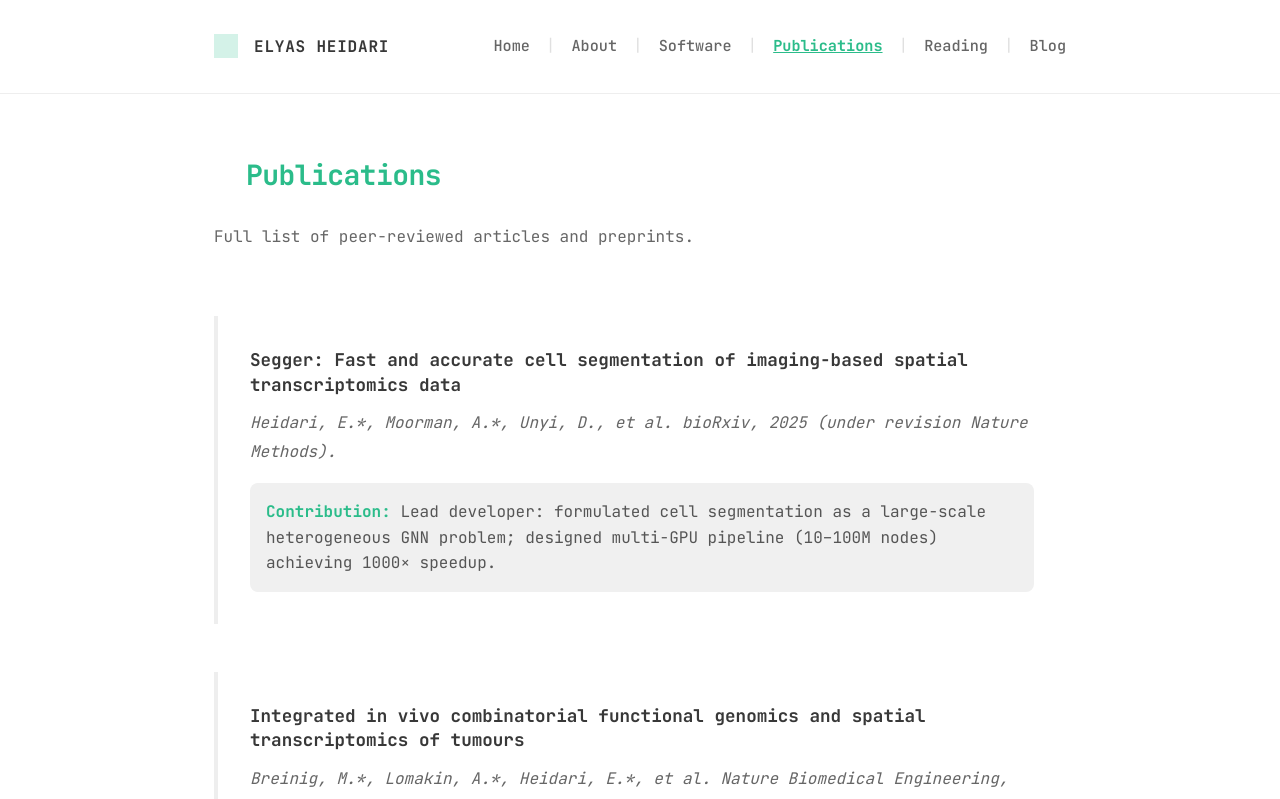
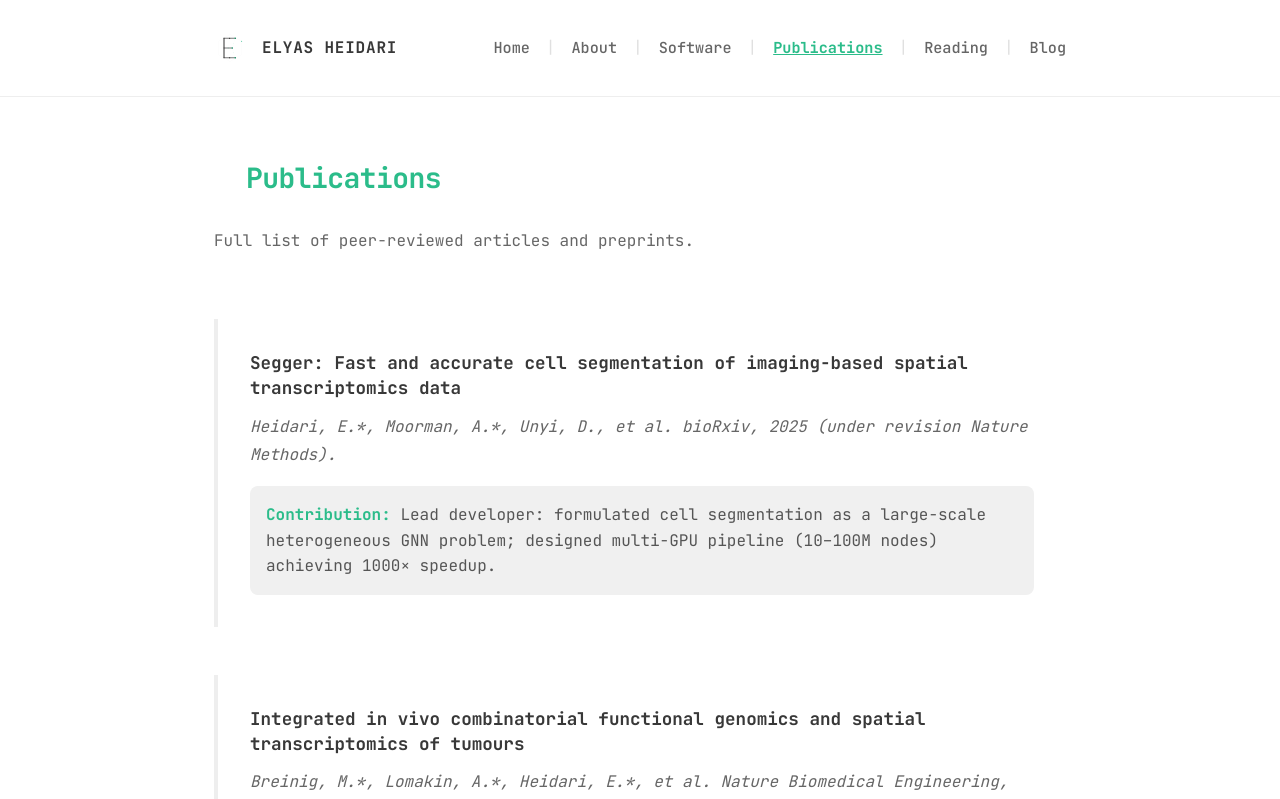
Before and after one commit to EliHei2/elihei2.github.io, a Next.js app: page /publications in a window 1280 px wide. Shown: the top 799 px of the page. Built offline with nearby package versions, Linux system fonts and the light colour scheme; some icons are missing.

Commit message:
Design: New world-class SVG logo and header integration

```diff
--- a/src/components/Header.tsx
+++ b/src/components/Header.tsx
@@ -25,8 +25,14 @@ export default function Header() {
                 <Box sx={{ display: 'flex', flexDirection: { xs: 'column', sm: 'row' }, alignItems: 'center', justifyContent: 'space-between', gap: 2 }}>
                     {/* Logo / Name */}
                     <Box sx={{ display: 'flex', alignItems: 'center', gap: 2 }}>
-                        {/* Pixel Flower Placeholder - modeled after inspiration */}
-                        <Box sx={{ width: 24, height: 24, bgcolor: '#2BBC8A', opacity: 0.2 }} />
+                        <Link href="/" style={{ display: 'flex', alignItems: 'center' }}>
+                            <Box
+                                component="img"
+                                src="/icon.svg"
+                                sx={{ width: 32, height: 32, transition: '0.3s', '&:hover': { transform: 'scale(1.1)' } }}
+                                alt="Logo"
+                            />
+                        </Link>
                         <Typography variant="h6" component={Link} href="/" sx={{ color: '#383838', textDecoration: 'none', fontWeight: 700 }}>
                             Elyas Heidari
                         </Typography>
```
Also changed, not shown: public/icon.svg.
